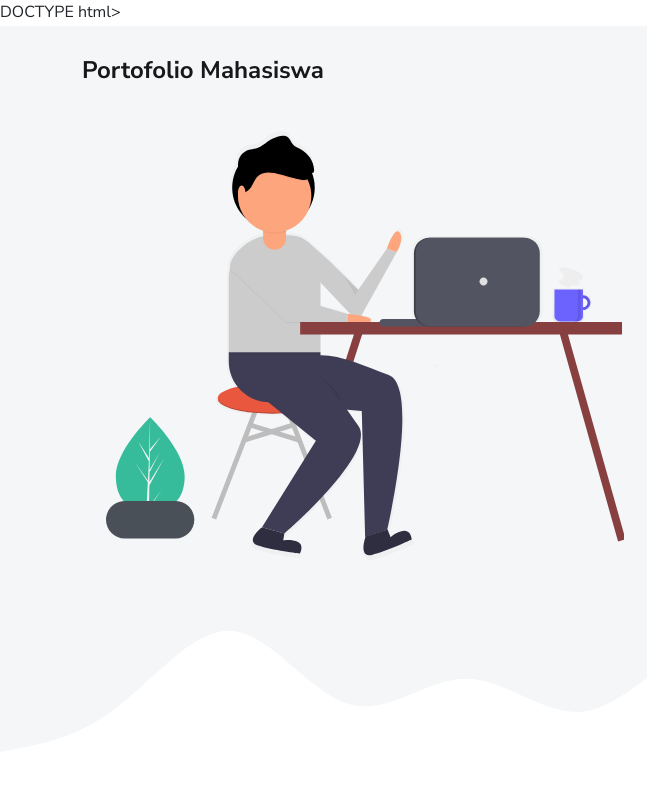
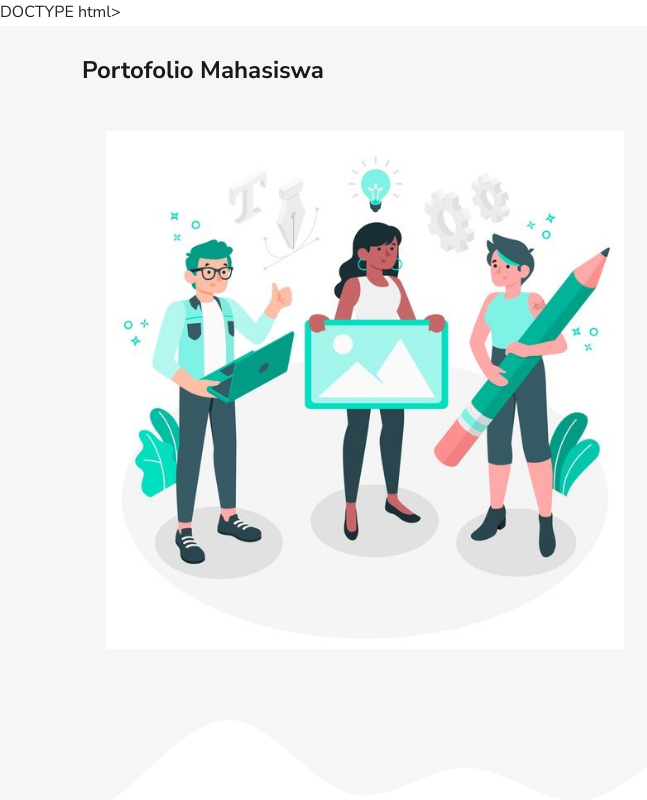
Before and after one commit to fathiyaamira/fathiyaamira.github.io, a plain HTML site: page index.html in a window 1280 px wide. Shown: the top 800 px of the page, 0-647 px from the left. Drawn offline with Linux system fonts and the light colour scheme.

Commit message:
Update index.html

```diff
--- a/index.html
+++ b/index.html
@@ -50,7 +50,7 @@ DOCTYPE html>
   <div class="cover bg-light">
     <div class="container px-3">
       <div class="row">
-        <div class="col-lg-6 p-2"><img class="img-fluid" src="images/illustrations/hello3.svg" alt="hello"/></div>
+        <div class="col-lg-6 p-2"><img class="img-fluid" src="images/illustrations/hai4.jpg" alt="hello"/></div>
         <div class="col-lg-6">
           <div class="mt-5">
             <p class="lead text-uppercase mb-1">HAI!</p>
```
